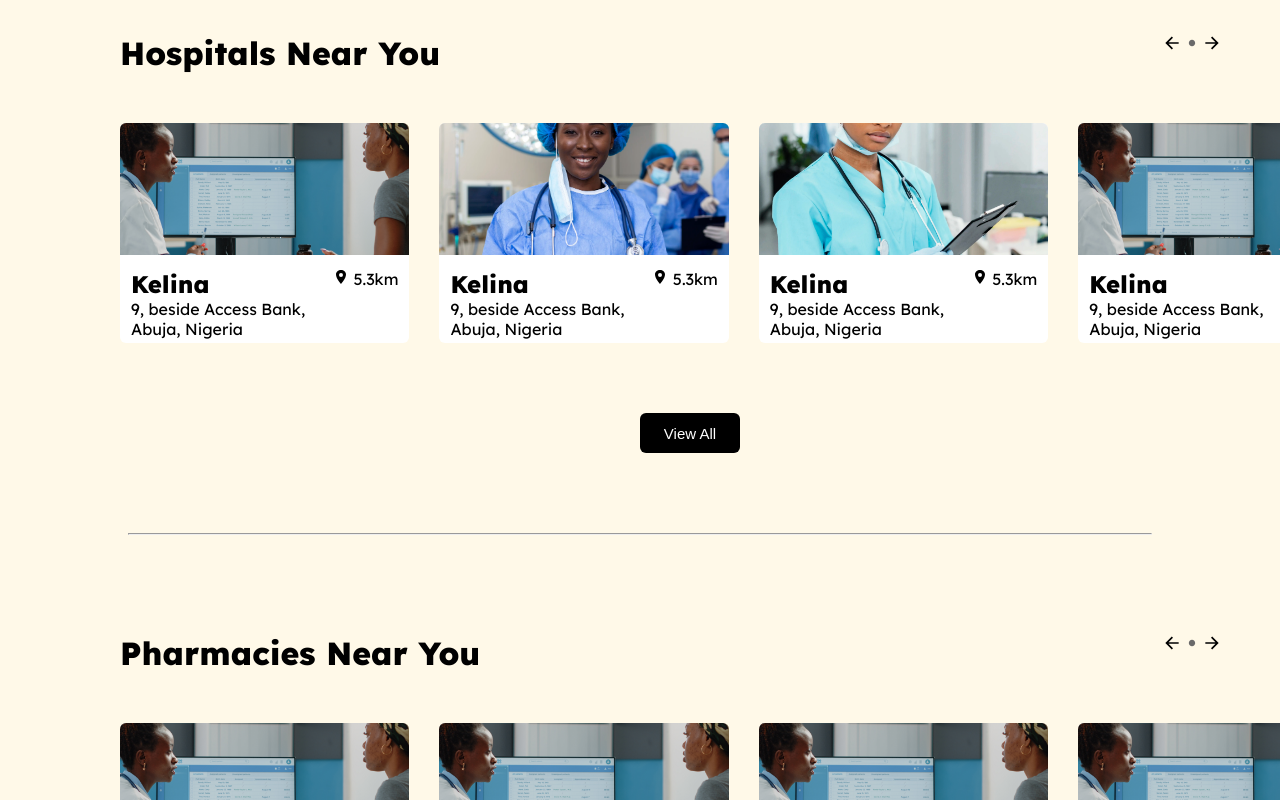
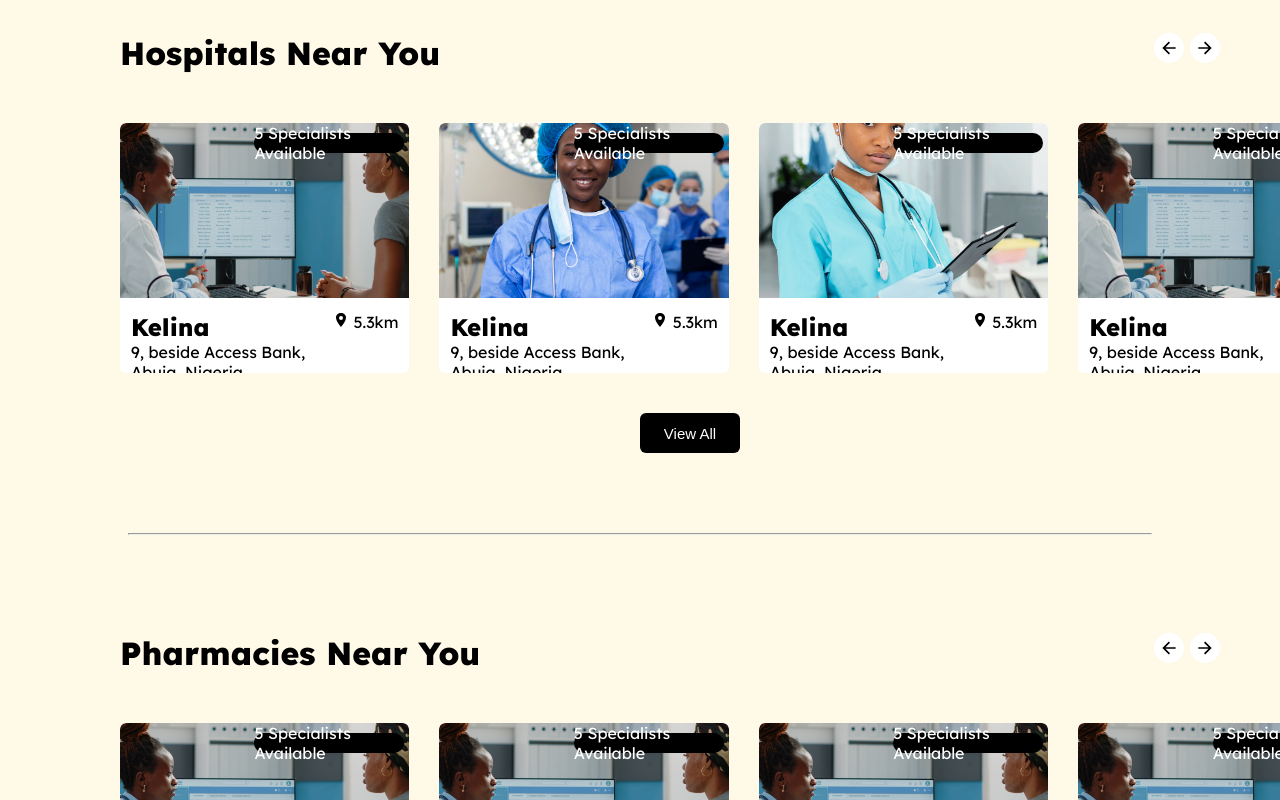
Before and after one commit to Kofi-eo/CareFinder, a Next.js app: page / in a window 1280 px wide. Shown: the part 1920-2720 px from the top of the page. Built offline with nearby package versions, Linux system fonts and the light colour scheme.

Commit message:
styled the Hospital Near you Container

```diff
--- a/src/components/HomePage/HospitalsCarousel.jsx
+++ b/src/components/HomePage/HospitalsCarousel.jsx
@@ -58,6 +58,9 @@ function HospitalsCarousel() {
           <SwiperSlide className={HomepageStyles.hospitalsCarouselContainer}>
             <img src="/DrOwen.png" alt="" />
             <div className={HomepageStyles.hospitalsCarouselItem}>
+              <div className={HomepageStyles.SpecialistsAvailable}>
+                <p className={lexend.className}> 5 Specialists Available</p>
+              </div>
               <div className={lexend.className}>
                 <h2>Kelina</h2>
                 <p className={HomepageStyles.address}>
@@ -70,6 +73,9 @@ function HospitalsCarousel() {
             </div>
           </SwiperSlide>
           <SwiperSlide className={HomepageStyles.hospitalsCarouselContainer}>
+            <div className={HomepageStyles.SpecialistsAvailable}>
+              <p className={lexend.className}> 5 Specialists Available</p>
+            </div>
             <img src="/signInImage.webp" alt="" />
             <div className={HomepageStyles.hospitalsCarouselItem}>
               <div className={lexend.className}>
@@ -84,6 +90,9 @@ function HospitalsCarousel() {
             </div>
           </SwiperSlide>
           <SwiperSlide className={HomepageStyles.hospitalsCarouselContainer}>
+            <div className={HomepageStyles.SpecialistsAvailable}>
+              <p className={lexend.className}> 5 Specialists Available</p>
+            </div>
             <img src="/signUpImage.webp" alt="" />
             <div className={HomepageStyles.hospitalsCarouselItem}>
               <div className={lexend.className}>
@@ -98,6 +107,9 @@ function HospitalsCarousel() {
             </div>
           </SwiperSlide>
           <SwiperSlide className={HomepageStyles.hospitalsCarouselContainer}>
+            <div className={HomepageStyles.SpecialistsAvailable}>
+              <p className={lexend.className}> 5 Specialists Available</p>
+            </div>
             <img src="/DrOwen.png" alt="" />
             <div className={HomepageStyles.hospitalsCarouselItem}>
               <div className={lexend.className}>
@@ -112,6 +124,9 @@ function HospitalsCarousel() {
             </div>
           </SwiperSlide>
           <SwiperSlide className={HomepageStyles.hospitalsCarouselContainer}>
+            <div className={HomepageStyles.SpecialistsAvailable}>
+              <p className={lexend.className}> 5 Specialists Available</p>
+            </div>
             <img src="/DrOwen.png" alt="" />
             <div className={HomepageStyles.hospitalsCarouselItem}>
               <div className={lexend.className}>
@@ -126,6 +141,9 @@ function HospitalsCarousel() {
             </div>
           </SwiperSlide>
           <SwiperSlide className={HomepageStyles.hospitalsCarouselContainer}>
+            <div className={HomepageStyles.SpecialistsAvailable}>
+              <p className={lexend.className}> 5 Specialists Available</p>
+            </div>
             <img src="/DrOwen.png" alt="" />
             <div className={HomepageStyles.hospitalsCarouselItem}>
               <div className={lexend.className}>
--- a/src/components/HomePage/HospitalsNear.jsx
+++ b/src/components/HomePage/HospitalsNear.jsx
@@ -14,10 +14,13 @@ function HospitalsNear() {
       <div className={HomepageStyles.hospitalsNearText}>
         <h1 className={lexend.className}>Hospitals Near You</h1>
         <div className={HomepageStyles.hospitalsNearArrBtns}>
-          <RiArrowLeftLine className="image-swiper-button-prev" />
-          <RxDotFilled className={HomepageStyles.hospitalsNearDot} />
+          <div className={HomepageStyles.arrowContainer}>
+            <RiArrowLeftLine className="image-swiper-button-prev" />
+          </div>
           <div className="image-swiper-pagination"></div>
-          <RiArrowRightLine className="image-swiper-button-next" />
+          <div className={HomepageStyles.arrowContainer}>
+            <RiArrowRightLine className="image-swiper-button-next" />
+          </div>
         </div>
       </div>
       <HospitalsCarousel />
--- a/src/components/HomePage/PharmaciesCarousel.jsx
+++ b/src/components/HomePage/PharmaciesCarousel.jsx
@@ -54,6 +54,9 @@ function HospitalsCarousel() {
       >
         <div className={HomepageStyles.hospitalsCarousel}>
           <SwiperSlide className={HomepageStyles.hospitalsCarouselContainer}>
+            <div className={HomepageStyles.SpecialistsAvailable}>
+              <p className={lexend.className}> 5 Specialists Available</p>
+            </div>
             <img src="/DrOwen.png" alt="" />
             <div className={HomepageStyles.hospitalsCarouselItem}>
               <div className={lexend.className}>
@@ -68,6 +71,9 @@ function HospitalsCarousel() {
             </div>
           </SwiperSlide>
           <SwiperSlide className={HomepageStyles.hospitalsCarouselContainer}>
+            <div className={HomepageStyles.SpecialistsAvailable}>
+              <p className={lexend.className}> 5 Specialists Available</p>
+            </div>
             <img src="/DrOwen.png" alt="" />
             <div className={HomepageStyles.hospitalsCarouselItem}>
               <div className={lexend.className}>
@@ -82,6 +88,9 @@ function HospitalsCarousel() {
             </div>
           </SwiperSlide>
           <SwiperSlide className={HomepageStyles.hospitalsCarouselContainer}>
+            <div className={HomepageStyles.SpecialistsAvailable}>
+              <p className={lexend.className}> 5 Specialists Available</p>
+            </div>
             <img src="/DrOwen.png" alt="" />
             <div className={HomepageStyles.hospitalsCarouselItem}>
               <div className={lexend.className}>
@@ -96,6 +105,9 @@ function HospitalsCarousel() {
             </div>
           </SwiperSlide>
           <SwiperSlide className={HomepageStyles.hospitalsCarouselContainer}>
+            <div className={HomepageStyles.SpecialistsAvailable}>
+              <p className={lexend.className}> 5 Specialists Available</p>
+            </div>
             <img src="/DrOwen.png" alt="" />
             <div className={HomepageStyles.hospitalsCarouselItem}>
               <div className={lexend.className}>
@@ -110,6 +122,9 @@ function HospitalsCarousel() {
             </div>
           </SwiperSlide>
           <SwiperSlide className={HomepageStyles.hospitalsCarouselContainer}>
+            <div className={HomepageStyles.SpecialistsAvailable}>
+              <p className={lexend.className}> 5 Specialists Available</p>
+            </div>
             <img src="/DrOwen.png" alt="" />
             <div className={HomepageStyles.hospitalsCarouselItem}>
               <div className={lexend.className}>
@@ -124,6 +139,9 @@ function HospitalsCarousel() {
             </div>
           </SwiperSlide>
           <SwiperSlide className={HomepageStyles.hospitalsCarouselContainer}>
+            <div className={HomepageStyles.SpecialistsAvailable}>
+              <p className={lexend.className}> 5 Specialists Available</p>
+            </div>
             <img src="/DrOwen.png" alt="" />
             <div className={HomepageStyles.hospitalsCarouselItem}>
               <div className={lexend.className}>
--- a/src/components/HomePage/PharmaciesNear.jsx
+++ b/src/components/HomePage/PharmaciesNear.jsx
@@ -16,10 +16,13 @@ function PharmaciesNear() {
         <div className={HomepageStyles.hospitalsNearText}>
           <h1 className={lexend.className}>Pharmacies Near You</h1>
           <div className={HomepageStyles.hospitalsNearArrBtns}>
-            <RiArrowLeftLine className="image2-swiper-button-prev" />
-            <RxDotFilled className={HomepageStyles.hospitalsNearDot} />
+            <div className={HomepageStyles.arrowContainer}>
+              <RiArrowLeftLine className="image2-swiper-button-prev" />
+            </div>
             <div className="image-swiper-pagination"></div>
-            <RiArrowRightLine className="image2-swiper-button-next" />
+            <div className={HomepageStyles.arrowContainer}>
+              <RiArrowRightLine className="image2-swiper-button-next" />
+            </div>
           </div>
         </div>
         <PharmaciesCarousel />
--- a/src/styles/HomePage.module.css
+++ b/src/styles/HomePage.module.css
@@ -466,8 +466,20 @@
   width: 90vw;
   position: relative;
 }
+.arrowContainer {
+  display: flex;
+  align-items: center;
+  justify-content: center;
+  width: 30px;
+  height: 30px;
+  border-radius: 100%;
+  background-color: white;
+}
+
 .hospitalsNearArrBtns {
   display: flex;
+  justify-content: space-around;
+  width: 70px;
   position: absolute;
   right: 50px;
   font-size: 20px;
@@ -493,15 +505,29 @@
 .hospitalsCarouselContainer {
   margin-right: 30px;
   width: 300px;
-  height: 220px;
+  height: 250px;
   border: none;
   border-radius: 6px;
   background-color: white;
+  position: relative;
+  overflow: hidden;
 }
-
+.SpecialistsAvailable {
+  display: flex;
+  align-items: center;
+  justify-content: center;
+  width: 150px;
+  height: 20px;
+  background-color: black;
+  border-radius: 15px;
+  position: absolute;
+  top: 10px;
+  right: 5px;
+  color: white;
+}
 .hospitalsCarouselContainer img {
   width: 100%;
-  height: 60%;
+  height: 70%;
   object-fit: cover;
   border-radius: 6px 6px 0 0;
 }
```
